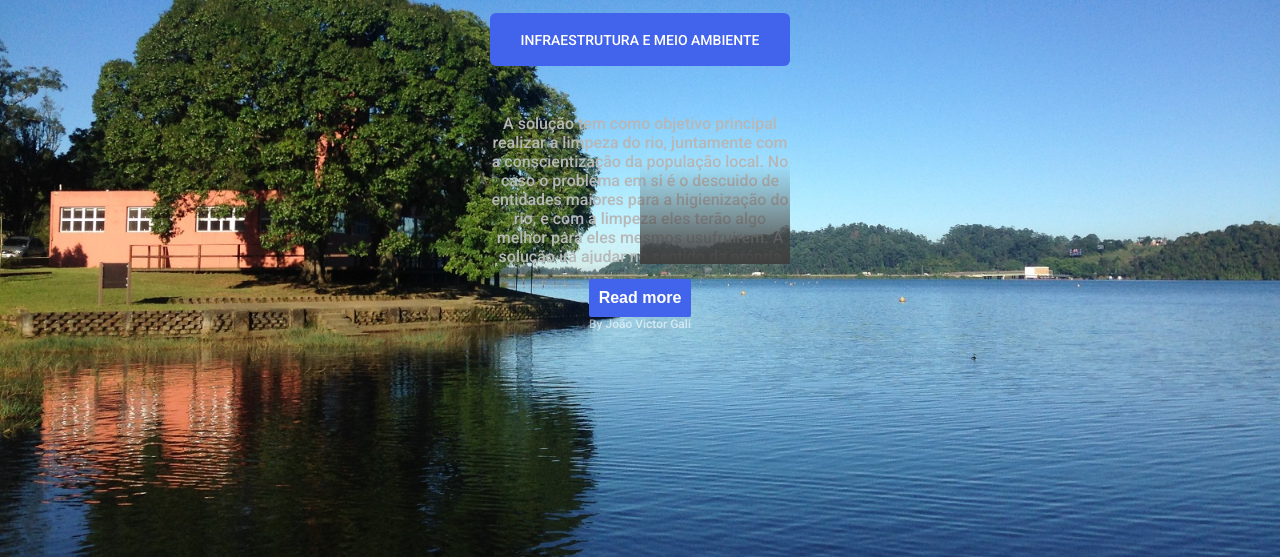
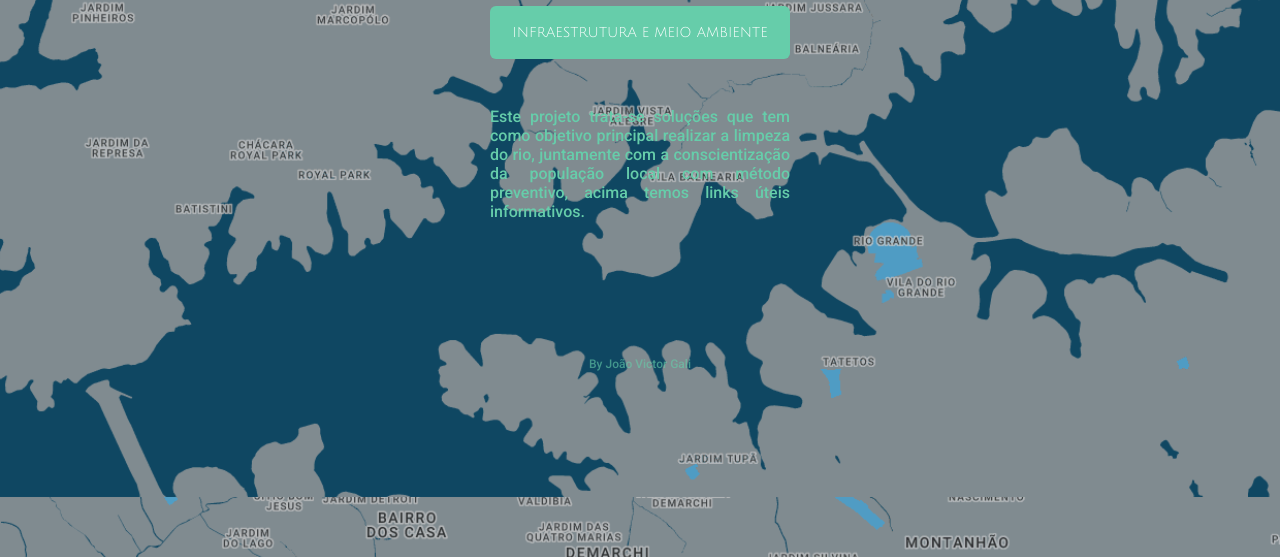
Before and after one commit to joao-g/Clean-Billings, a plain HTML site: page index.html in a window 1280 px wide. Shown: the part 303-860 px from the top of the page. Drawn offline with Linux system fonts and the light colour scheme.

Commit message:
Design rework

```diff
--- a/index.html
+++ b/index.html
@@ -9,6 +9,9 @@
         <title>Clean Billings</title>
         <link rel="stylesheet" href="./styles.css" />
         <link href="https://fonts.googleapis.com/css2?family=Roboto+Mono&family=Roboto:wght@500;700&display=swap" rel="stylesheet" />
+        <link rel="preconnect" href="https://fonts.googleapis.com">
+        <link rel="preconnect" href="https://fonts.gstatic.com" crossorigin>
+        <link href="https://fonts.googleapis.com/css2?family=Julius+Sans+One&display=swap" rel="stylesheet">
     </head>
     <body class="dark-blue">
         <div class="container">
@@ -100,22 +103,14 @@
 
             <div class="content">
                 <p>
-                    A solução tem como objetivo principal realizar a limpeza do rio, juntamente com a conscientização da população local.
-                    No caso o problema em si é o descuido de entidades maiores para a higienização do rio, e com a limpeza eles terão algo melhor para eles mesmos usufruirem.
-                    A solução irá ajudar no sentido da própria população sentir e agir de tal forma que não esperem atitudes de terceiros para melhoria, com isso caso ocorra de ter maus cuidados
-                    melhor para eles mesmos usufruirem.
-                    A solução irá ajudar no sentido da própria população sentir e agir de tal forma que não esperem atitudes de terceiros para melhoria, com isso caso ocorra de ter maus cuidados
-                    A solução irá ajudar no sentido da própria população sentir e agir de tal forma que não esperem atitudes de terceiros
-                    A solução irá ajudar no sentido da própria população sentir e agir de tal forma que não esperem atitudes de terceiros
+                    Este projeto trata-se soluções que tem como objetivo principal realizar a limpeza do rio, juntamente com a conscientização da população local com método preventivo, acima temos links úteis informativos.
+                </p>
+            </div>
 
 
-                </p>
-            </div>
-            <button id="read_button">Read more</button>
-
-            <footer>By João Victor Gali</footer>
 
         </div>
+        <footer>By João Victor Gali</footer>
         <script src="script.js"></script>
     </body>
 </html>
--- a/styles.css
+++ b/styles.css
@@ -17,20 +17,20 @@ a {
 html {
 
     --bg-color: #EDF2FF;
-    --text-color: #00082F;
-    --primary-color: #4263EB;
+    --text-color:  	#000000;
+    --primary-color: #66CDAA;
     --primary-color-dark: #364FC7;
 }
 
 body.dark-blue{
     --bg-color: #00082F;
-    --text-color: #FFFFFF;
+    --text-color: #66CDAA;
 }
 
 
 
 body {
-    background-image: url('./assets/riachogrande.jpg');
+    background-image: url('./assets/background-image.PNG');
     background-repeat: no-repeat;
     background-position: center center;
     background-size: cover;
@@ -50,6 +50,7 @@ body {
 
 
 h1 {
+    font-family: 'Julius Sans One', monospace;
     font-size: 2rem;
     margin-top: 1.5rem;
     margin-bottom: 0.5rem;
@@ -57,7 +58,7 @@ h1 {
 }
 
 .simpletext {
-    font-family: 'Roboto Mono', monospace;
+    font-family: 'Julius Sans One', monospace;
     font-weight: 400;
     opacity: 0.8;
     font-size: 1.125rem;
@@ -71,6 +72,7 @@ ul {
 
 
 ul li a {
+    font-family: 'Julius Sans One', monospace;
     height: 53px;
     display: flex;
     align-items: center;
@@ -90,71 +92,26 @@ ul li a:hover {
     background-color: var(--primary-color-dark);
 }
 
+/** Content **/
+.content {
+    color: #66CDAA;
+    height: 150px;
+    text-align: justify;
+}
+/** Content **/
+
 footer {
+    display: flex;
+    align-items: center;
+    justify-content: center;
     font-weight: 500;
     font-size: 0.75rem;
     opacity: 0.6;
     transition: opacity 400ms;
+    margin-top: 100px;
+    margin-bottom: 50px;
 }
 
 footer:hover {
     opacity: 1;
 }
-
-
-/** Content **/
-.content {
-    height: 150px;
-    overflow: hidden;
-    position: relative;
-}
-
-.content::before {
-    content: '';
-    position: absolute;
-    bottom: 0;
-    width: 100%;
-    height: 100px;
-    background: linear-gradient(transparent, #3f3f3f);
-}
-
-
-
-.content p {
-    color: #b7b7b7;
-}
-
-/** Content **/
-
-/** Read More/Less Button **/
-#read_button {
-    border: none;
-    padding: 10px;
-    border-radius: 2px;
-    margin-top: 15px;
-    background-color: var(--primary-color);
-    color: #ffffff;
-    font-weight: bold;
-    cursor: pointer;
-    font-size: 16px;
-    transition: all 0.2s ease-in-out;
-}
-
-#read_button:hover {
-
-    background-color: var(--primary-color-dark);
-    color: #ffffff;
-    transition: all 0.2s ease-in-out;
-}
-/** Read More/Less Button **/
-
-
-/** Active **/
-.card.active .content {
-    height: auto;
-}
-
-.card.active .content::before {
-    visibility: hidden;
-}
-/** Active **/
```
Also changed, not shown: assets/background-image.PNG (added).
